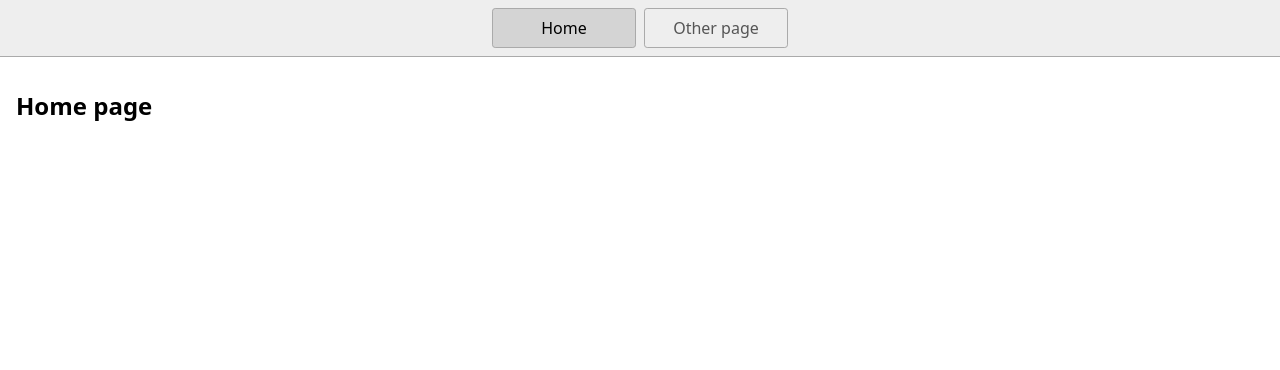
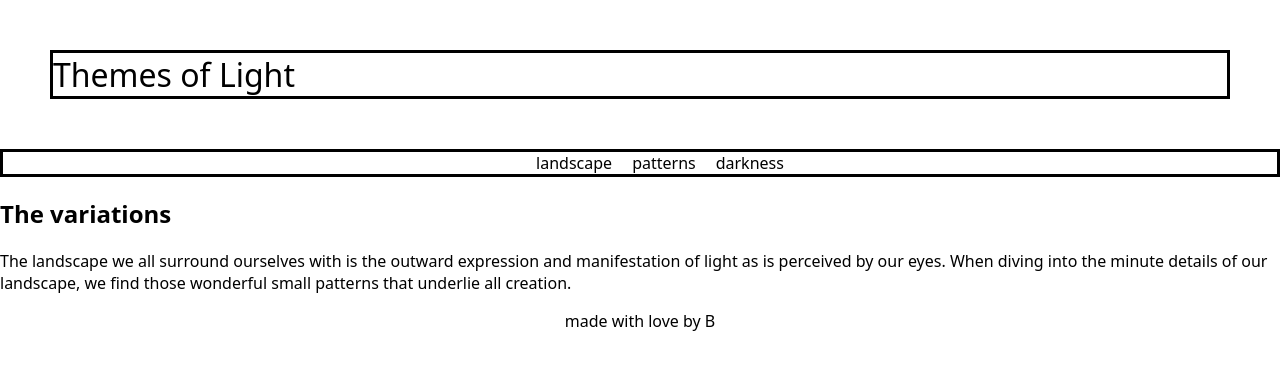
Before and after one commit to Benedictekoder/project_page_css, a website: page index.html in a window 1280 px wide. Drawn offline with Linux system fonts and the light colour scheme.

Commit message:
created main frameworkd for project

```diff
--- a/index.html
+++ b/index.html
@@ -1,23 +1,27 @@
 <!DOCTYPE html>
 <html lang="en">
   <head>
-    <title>Home</title>
+    <title>Themes of Light</title>
     <meta charset="UTF-8" />
     <meta name="viewport" content="width=device-width" />
-    <!--
-      Need a visual blank slate?
-      Remove all code in `styles.css`!
-    -->
     <link rel="stylesheet" href="styles.css" />
     <script type="module" src="script.js"></script>
   </head>
   <body>
-    <nav>
-      <a href="/" aria-current="page">Home</a>
-      <a href="/page2.html">Other page</a>
-    </nav>
+    <header>Themes of Light</header>
     <main>
-      <h1>Home page</h1>
+
+      <ul>
+      <li>landscape</li>
+      <li>patterns</li>
+      <li>darkness</li>
+      </ul>
+
+      <h2>The variations</h2>
+      <p>The landscape we all surround ourselves with is the outward expression and manifestation of light as is perceived by our eyes. When diving into the minute details of our landscape, we find those wonderful small patterns that underlie all creation.</p>
+
     </main>
+
+    <footer>made with love by B</footer>
   </body>
 </html>
--- a/styles.css
+++ b/styles.css
@@ -1,6 +1,4 @@
-* {
-  box-sizing: border-box;
-}
+
 
 body {
   margin: 0;
@@ -9,38 +7,22 @@ body {
   background-color: white;
 }
 
-nav {
-  display: flex;
-  flex-wrap: wrap;
-  align-items: center;
-  justify-content: center;
-  padding: 0.5rem;
-  gap: 0.5rem;
-  border-bottom: solid 1px #aaa;
-  background-color: #eee;
+header{
+  font-size:xx-large;
+  margin: 50px;
+  border-style: solid;
 }
 
-nav a {
-  display: inline-block;
-  min-width: 9rem;
-  padding: 0.5rem;
-  border-radius: 0.2rem;
-  border: solid 1px #aaa;
+ul {
+  display: flex;
+  list-style-type: none;
+  gap: 20px;
+  justify-content: center;
   text-align: center;
-  text-decoration: none;
-  color: #555;
+  border-style: solid;
 }
 
-nav a[aria-current='page'] {
-  color: #000;
-  background-color: #d4d4d4;
+footer{
+  text-align: center;
+
 }
-
-main {
-  padding: 1rem;
-}
-
-h1 {
-  font-weight: bold;
-  font-size: 1.5rem;
-}
```
Also changed, not shown: 1 other file.
